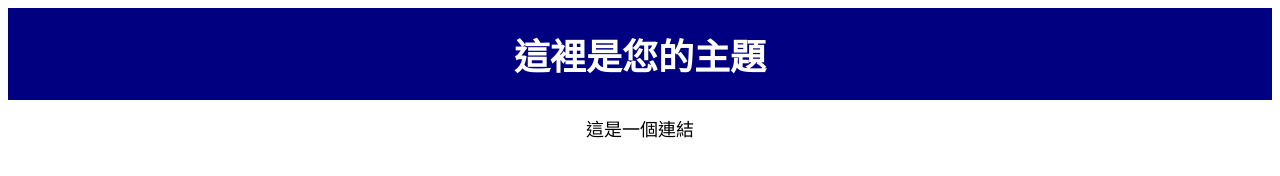
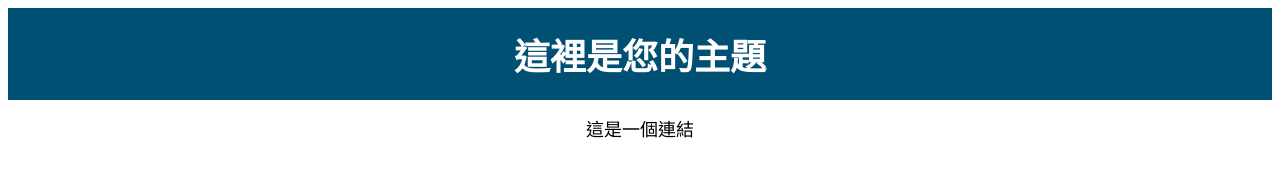
Before and after one commit to thomasz8576/project-test, a plain HTML site: page index.html in a window 1280 px wide. Drawn offline with Linux system fonts and the light colour scheme.

Commit message:
Update index.html
Update color to Cisco blue.

```diff
--- a/index.html
+++ b/index.html
@@ -7,7 +7,7 @@
 </head>
 <body>
 
-    <div style="background-color: navy; padding: 20px; text-align: center;">
+    <div style="background-color: #005073; padding: 20px; text-align: center;">
         <h1 style="color: white; font-weight: bold; font-size: 36px; margin: 0;">
             這裡是您的主題
         </h1>
```
